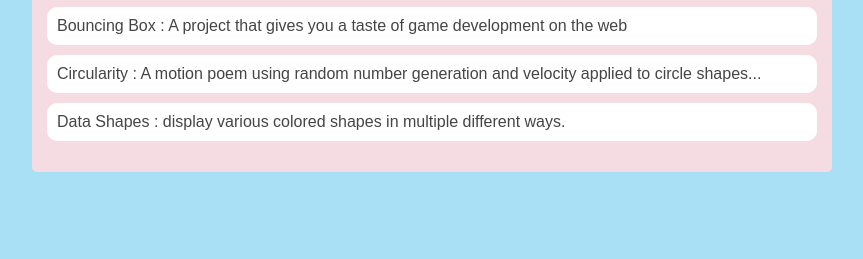
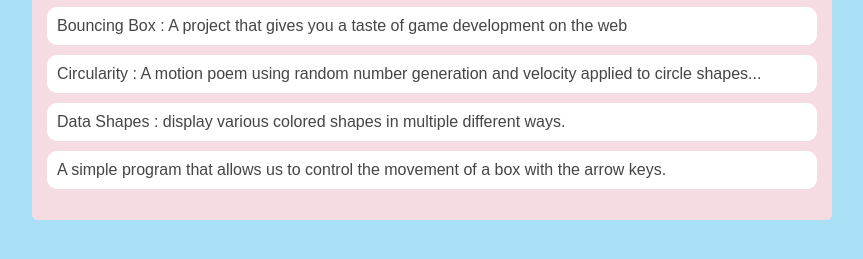
Before and after one commit to Janpow-nln/janpow-nln.github.io, a plain HTML site: page portfolio.html in a window 1280 px wide. Shown: the part 217-476 px from the top of the page, without its empty margins (208-1071 px from the left). Drawn offline with Linux system fonts and the light colour scheme.

Commit message:
added walker to portfolio

```diff
--- a/portfolio.html
+++ b/portfolio.html
@@ -107,6 +107,7 @@
                          <li><a href="projects/bouncing-box/">Bouncing Box : A project that gives you a taste of game development on the web </a></li>
                          <li><a href="projects/circularity/">Circularity : A motion poem using random number generation and velocity applied to circle shapes...</a></li>
                          <li><a href="asd-projects/data-shapes/">Data Shapes : display various colored shapes in multiple different ways.</a></li>
+                         <li><a href="asd-project/walker/"> A simple program that allows us to control the movement of a box with the arrow keys.</a></li>
                     </ul>
                 </div>
             </main
```
